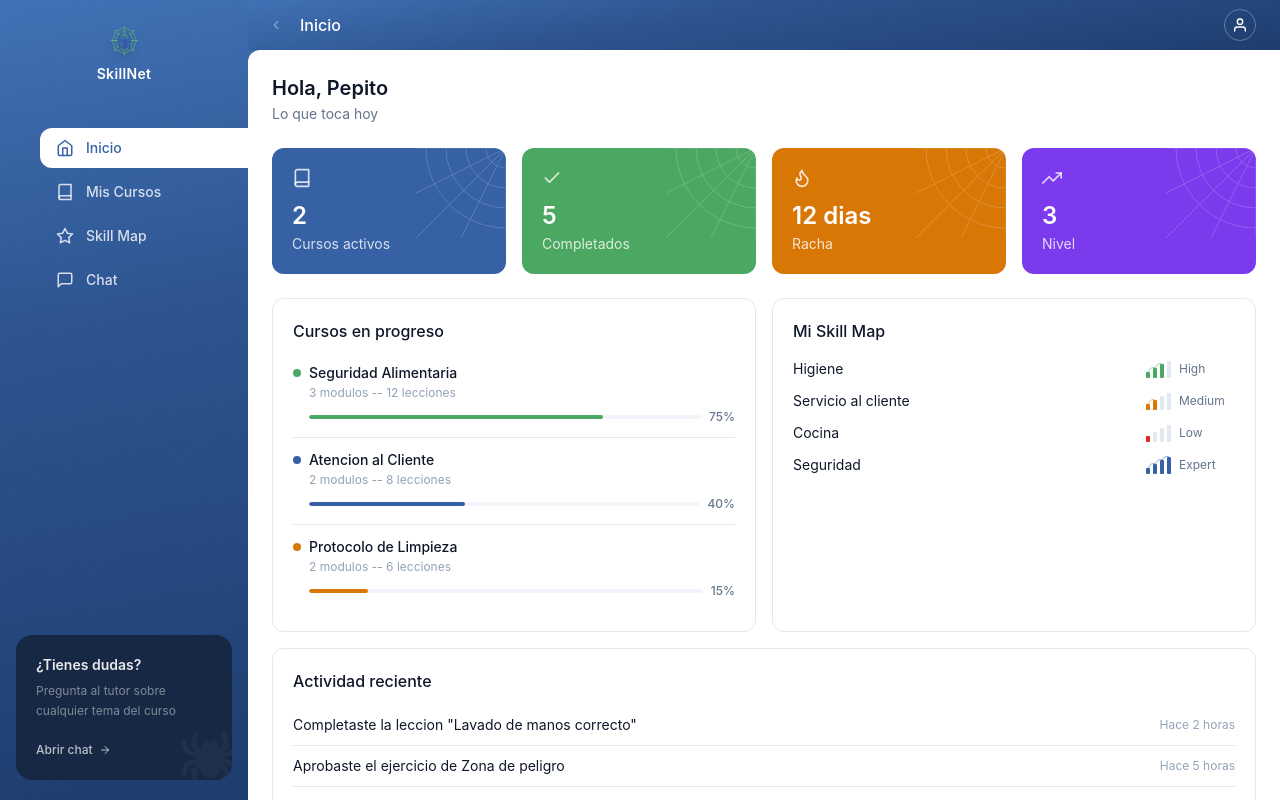
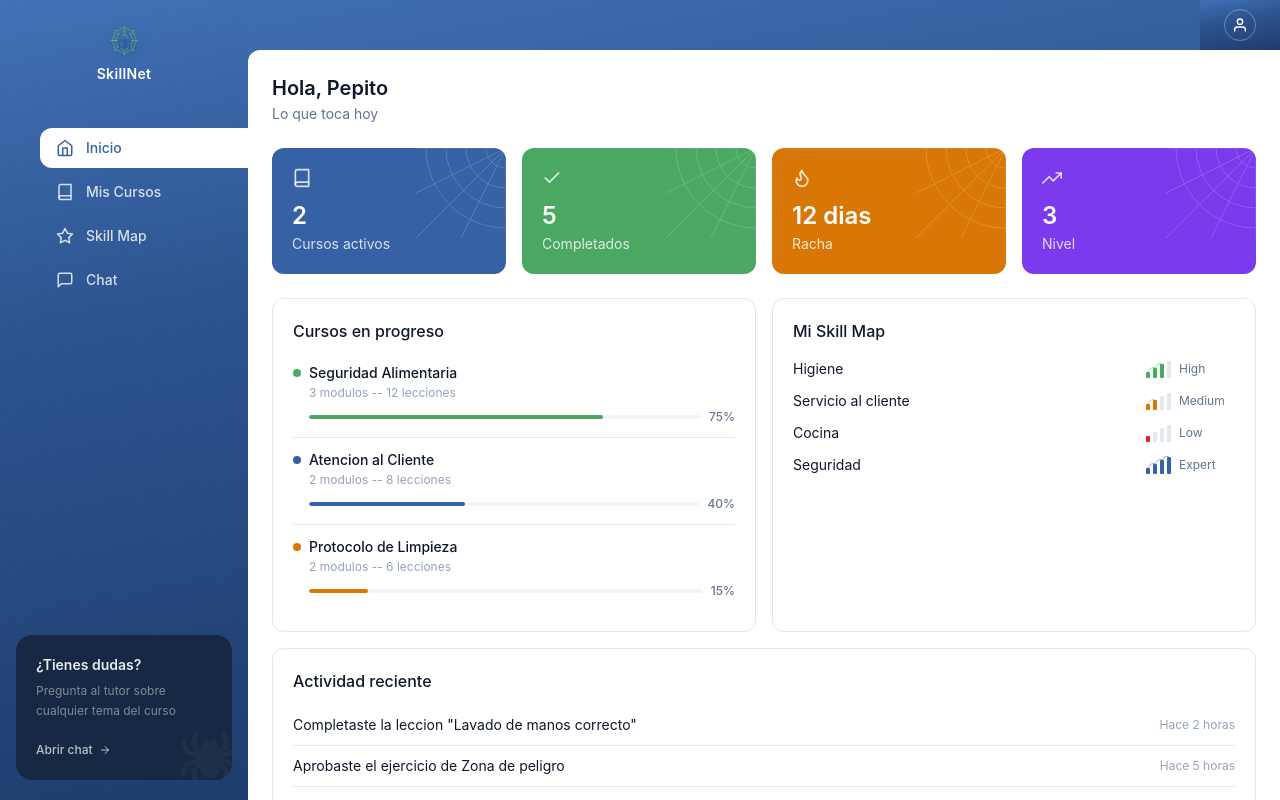
Before and after one commit to ANFAIA/SkillNet, a React (Vite) app in the folder apps/skillnet-web/: page /empleado in a window 1280 px wide. Shown: the top 800 px of the page. Built offline with nearby package versions, Linux system fonts and the light colour scheme.

Commit message:
refactor(ui): simplify Header and update AdminSidebar active state

```diff
--- a/apps/skillnet-web/src/components/layout/AdminLayout.tsx
+++ b/apps/skillnet-web/src/components/layout/AdminLayout.tsx
@@ -4,20 +4,8 @@ import { AdminSidebar } from './AdminSidebar'
 import { Header } from './Header'
 import { SidebarProvider, useSidebar } from '../../contexts/SidebarContext'
 
-const pageTitles: Record<string, string> = {
-  '/admin': 'Panel de Empresa',
-  '/admin/empleados': 'Empleados',
-  '/admin/contenido': 'Contenido',
-  '/admin/crear-curso': 'Crear Curso',
-}
-
-function getTitle(pathname: string): string {
-  return pageTitles[pathname] ?? 'Admin'
-}
-
 function AdminLayoutInner() {
   const location = useLocation()
-  const title = getTitle(location.pathname)
   const { collapsed } = useSidebar()
 
   return (
@@ -29,7 +17,7 @@ function AdminLayoutInner() {
           collapsed ? 'md:ml-16' : 'md:ml-[248px]'
         }`}
       >
-        <Header title={title} />
+        <Header />
 
         <main className="flex-1 mt-[50px] bg-bg md:rounded-tl-xl overflow-y-auto overflow-x-hidden">
           <AnimatePresence mode="wait">
--- a/apps/skillnet-web/src/components/layout/AdminSidebar.tsx
+++ b/apps/skillnet-web/src/components/layout/AdminSidebar.tsx
@@ -1,17 +1,20 @@
-import { NavLink } from 'react-router-dom'
+import { NavLink, useMatch } from 'react-router-dom'
 import { motion, AnimatePresence } from 'framer-motion'
 import { useSidebar } from '../../contexts/SidebarContext'
+import { useRef, useLayoutEffect, useState } from 'react'
 
 interface NavItem {
   label: string
   to: string
   icon: React.ReactNode
+  end?: boolean
 }
 
 const navItems: NavItem[] = [
   {
     label: 'Inicio',
     to: '/admin',
+    end: true,
     icon: (
       <svg width="18" height="18" viewBox="0 0 24 24" fill="none" stroke="currentColor" strokeWidth="2" strokeLinecap="round" strokeLinejoin="round">
         <rect x="3" y="3" width="7" height="7" />
@@ -73,8 +76,46 @@ function SpiderIcon() {
   )
 }
 
+function ActivePill({ activeIndex, collapsed }: { activeIndex: number; collapsed: boolean }) {
+  const navRef = useRef<HTMLDivElement>(null)
+  const itemRefs = useRef<(HTMLAnchorElement | null)[]>([])
+  const [pos, setPos] = useState<{ top: number; height: number } | null>(null)
+
+  useLayoutEffect(() => {
+    const nav = navRef.current
+    const item = itemRefs.current[activeIndex]
+    if (!nav || !item) return
+
+    const navRect = nav.getBoundingClientRect()
+    const itemRect = item.getBoundingClientRect()
+
+    setPos({
+      top: itemRect.top - navRect.top,
+      height: itemRect.height,
+    })
+  }, [activeIndex, collapsed])
+
+  if (pos === null) return null
+
+  const radiusClass = collapsed ? 'rounded-lg' : 'rounded-l-xl'
+  const leftClass = collapsed ? 'left-2 right-2' : 'left-10 right-4'
+
+  return (
+    <motion.div
+      className={`absolute bg-white ${leftClass} ${radiusClass} pointer-events-none`}
+      animate={{ top: pos.top, height: pos.height }}
+      initial={false}
+      transition={{ type: 'spring', stiffness: 500, damping: 35, mass: 0.5 }}
+    />
+  )
+}
+
 function AdminSidebarContent({ collapsed }: { collapsed: boolean }) {
-  const { toggleCollapsed, closeMobile } = useSidebar()
+  const { closeMobile } = useSidebar()
+
+  const activeIndex = navItems.findIndex((item) =>
+    item.end ? useMatch(item.to) : useMatch({ path: item.to, end: false }),
+  )
 
   return (
     <>
@@ -111,21 +152,25 @@ function AdminSidebarContent({ collapsed }: { collapsed: boolean }) {
       </div>
 
       {/* Nav */}
-      <nav className="flex-1 flex flex-col gap-1">
-        {navItems.map((item) => (
+      <nav className="flex-1 flex flex-col gap-1 relative">
+        <ActivePill activeIndex={activeIndex} collapsed={collapsed} />
+        {navItems.map((item, index) => (
           <NavLink
             key={item.to}
             to={item.to}
-            end={item.to === '/admin'}
+            end={item.end}
+            ref={(el) => {
+              itemRefs.current[index] = el
+            }}
             onClick={closeMobile}
             className={({ isActive }) =>
-              `flex items-center h-10 text-sm font-medium overflow-hidden transition-all duration-300 ease-in-out ${
+              `relative z-10 flex items-center h-10 text-sm font-medium overflow-hidden transition-colors duration-200 ${
                 collapsed
                   ? 'mx-2 px-0 justify-center rounded-lg'
                   : 'ml-10 pl-4 pr-4 rounded-l-xl'
               } ${
                 isActive
-                  ? 'bg-white text-primary'
+                  ? 'text-primary'
                   : 'text-white/80 hover:text-white'
               }`
             }
--- a/apps/skillnet-web/src/components/layout/AppLayout.tsx
+++ b/apps/skillnet-web/src/components/layout/AppLayout.tsx
@@ -4,21 +4,8 @@ import { Sidebar } from './Sidebar'
 import { Header } from './Header'
 import { SidebarProvider, useSidebar } from '../../contexts/SidebarContext'
 
-const pageTitles: Record<string, string> = {
-  '/empleado': 'Inicio',
-  '/empleado/cursos': 'Mis Cursos',
-  '/empleado/skillmap': 'Skill Map',
-  '/empleado/chat': 'Chat',
-}
-
-function getTitle(pathname: string): string {
-  if (pathname.startsWith('/empleado/curso/')) return 'Curso'
-  return pageTitles[pathname] ?? 'SkillNet'
-}
-
 function AppLayoutInner() {
   const location = useLocation()
-  const title = getTitle(location.pathname)
   const { collapsed } = useSidebar()
 
   return (
@@ -30,7 +17,7 @@ function AppLayoutInner() {
           collapsed ? 'md:ml-16' : 'md:ml-[248px]'
         }`}
       >
-        <Header title={title} />
+        <Header />
 
         <main className="flex-1 mt-[50px] bg-bg md:rounded-tl-xl overflow-y-auto overflow-x-hidden">
           <AnimatePresence mode="wait">
--- a/apps/skillnet-web/src/components/layout/Header.tsx
+++ b/apps/skillnet-web/src/components/layout/Header.tsx
@@ -1,55 +1,6 @@
-import { useSidebar } from '../../contexts/SidebarContext'
-
-interface HeaderProps {
-  title: string
-}
-
-function HamburgerIcon() {
+export function Header() {
   return (
-    <svg width="20" height="20" viewBox="0 0 24 24" fill="none" stroke="currentColor" strokeWidth="2" strokeLinecap="round" strokeLinejoin="round">
-      <line x1="3" y1="6" x2="21" y2="6" />
-      <line x1="3" y1="12" x2="21" y2="12" />
-      <line x1="3" y1="18" x2="21" y2="18" />
-    </svg>
-  )
-}
-
-export function Header({ title }: HeaderProps) {
-  const { collapsed, toggleCollapsed, setMobileOpen } = useSidebar()
-
-  return (
-    <header
-      className={`fixed top-0 right-0 h-[50px] frame-surface flex items-center justify-between px-4 md:px-6 z-10 transition-[left] duration-300 ease-in-out left-0 ${
-        collapsed ? 'md:left-16' : 'md:left-[248px]'
-      }`}
-    >
-      {/* Mobile hamburger */}
-      <button
-        type="button"
-        onClick={() => setMobileOpen(true)}
-        className="w-8 h-8 flex items-center justify-center text-white md:hidden"
-        aria-label="Abrir menu"
-      >
-        <HamburgerIcon />
-      </button>
-
-      {/* Desktop toggle */}
-      <div className="hidden md:flex items-center gap-3 -ml-2">
-        <button
-          type="button"
-          onClick={toggleCollapsed}
-          className="w-6 h-6 flex items-center justify-center text-white/40 hover:text-white/80 hover:bg-white/10 rounded transition-all duration-200"
-          aria-label={collapsed ? 'Expandir sidebar' : 'Colapsar sidebar'}
-        >
-          <svg width="14" height="14" viewBox="0 0 24 24" fill="none" stroke="currentColor" strokeWidth="2" strokeLinecap="round" strokeLinejoin="round" className={`transition-transform duration-300 ${collapsed ? 'rotate-180' : ''}`}>
-            <polyline points="15 18 9 12 15 6" />
-          </svg>
-        </button>
-        <h1 className="text-white text-base font-medium">{title}</h1>
-      </div>
-
-      <h1 className="text-white text-base font-medium text-center flex-1 md:hidden">{title}</h1>
-
+    <header className="fixed top-0 right-0 h-[50px] frame-surface flex items-center justify-end px-4 md:px-6 z-10">
       <button
         type="button"
         className="w-8 h-8 rounded-full border border-white/30 flex items-center justify-center text-white hover:border-white/60 transition-colors"
--- a/apps/skillnet-web/src/components/layout/Sidebar.tsx
+++ b/apps/skillnet-web/src/components/layout/Sidebar.tsx
@@ -1,5 +1,5 @@
 import { NavLink } from 'react-router-dom'
-import { motion, AnimatePresence } from 'framer-motion'
+import { AnimatePresence, motion } from 'framer-motion'
 import { useSidebar } from '../../contexts/SidebarContext'
 
 interface NavItem {
@@ -58,7 +58,7 @@ function SpiderIcon() {
 }
 
 function SidebarContent({ collapsed }: { collapsed: boolean }) {
-  const { toggleCollapsed, closeMobile } = useSidebar()
+  const { closeMobile } = useSidebar()
 
   return (
     <>
@@ -88,7 +88,7 @@ function SidebarContent({ collapsed }: { collapsed: boolean }) {
             end={item.to === '/empleado'}
             onClick={closeMobile}
             className={({ isActive }) =>
-              `flex items-center h-10 text-sm font-medium overflow-hidden transition-all duration-300 ease-in-out ${
+              `flex items-center h-10 text-sm font-medium overflow-hidden transition-colors duration-200 ${
                 collapsed
                   ? 'mx-2 px-0 justify-center rounded-lg'
                   : 'ml-10 pl-4 pr-4 rounded-l-xl'
```
